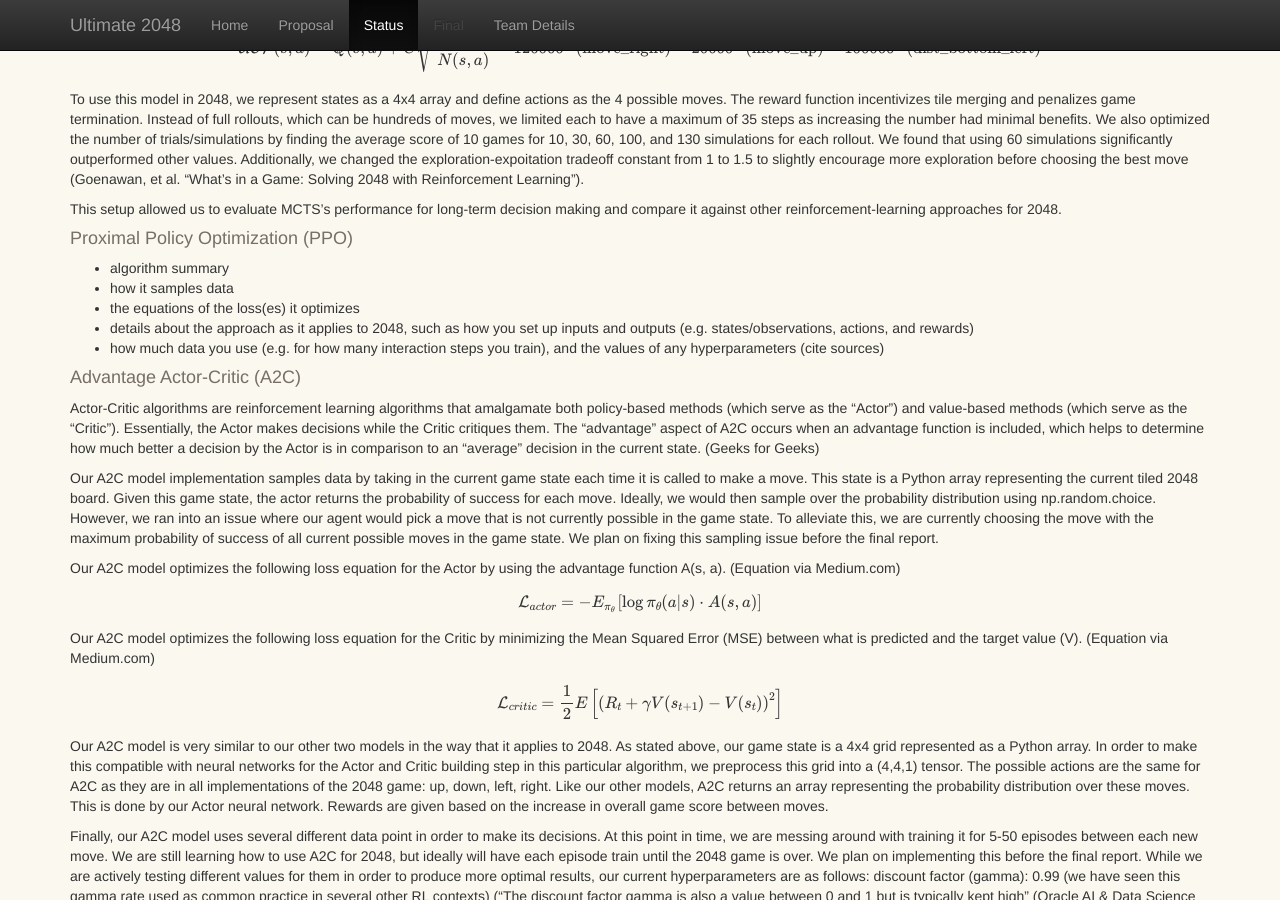
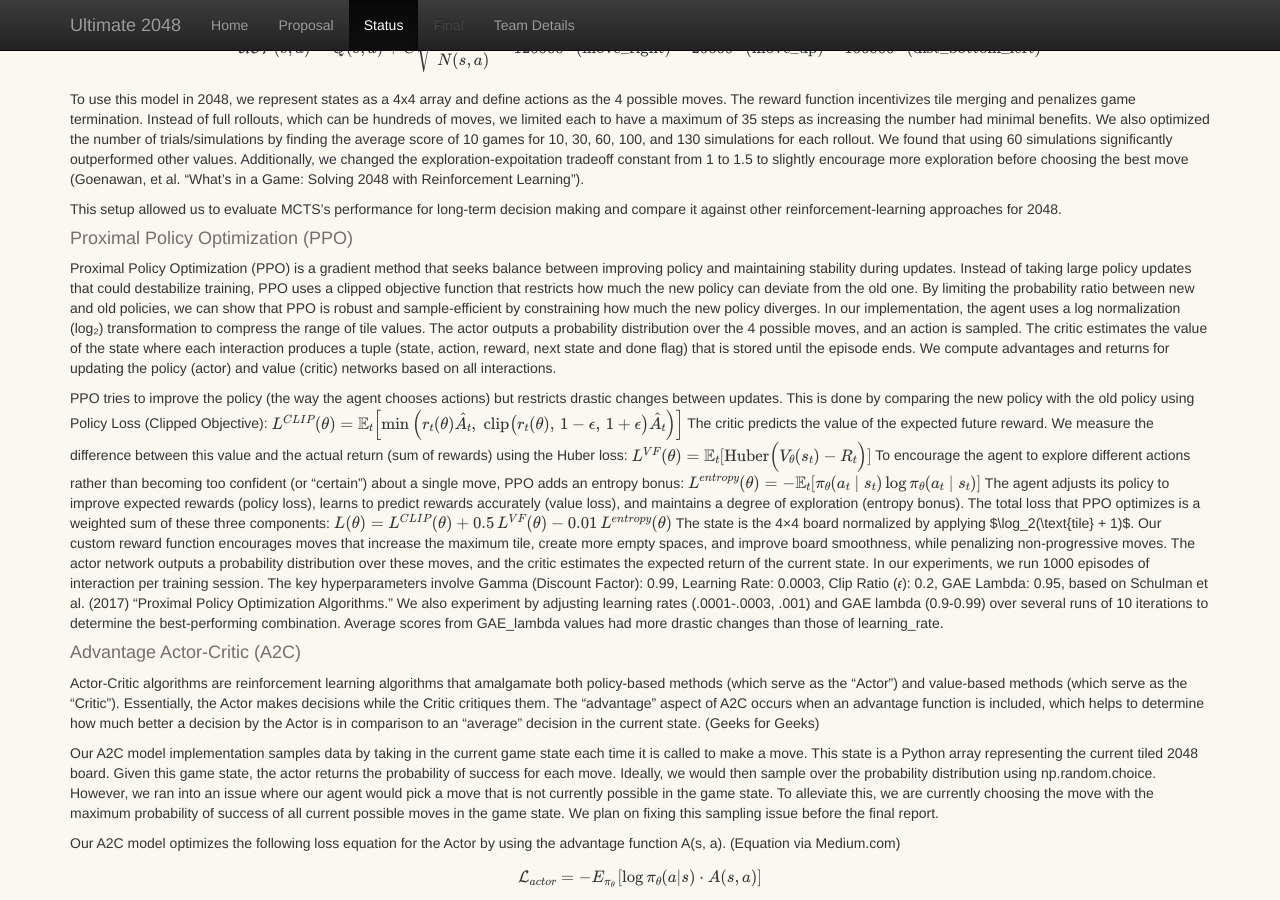
Before and after one commit to AnthonyCusi/ultimate-2048, a Jekyll site: the page built from docs/status.md, in a window 1280 px wide and 900 px high, scrolled down 1193 px. Built offline with Jekyll 4.4.1, drawn with Linux system fonts in a browser that asks for light colours; formulas are drawn with MathJax 3.

Commit message:
completed writeup

```diff
--- a/docs/status.md
+++ b/docs/status.md
@@ -32,11 +32,26 @@ To use this model in 2048, we represent states as a 4x4 array and define actions
 This setup allowed us to evaluate MCTS's performance for long-term decision making and compare it against other reinforcement-learning approaches for 2048.
 
 #### Proximal Policy Optimization (PPO)
-- algorithm summary
-- how it samples data
-- the equations of the loss(es) it optimizes
-- details about the approach as it applies to 2048, such as how you set up inputs and outputs (e.g. states/observations, actions, and rewards)
-- how much data you use (e.g. for how many interaction steps you train), and the values of any hyperparameters (cite sources)
+Proximal Policy Optimization (PPO) is a gradient method that seeks balance between improving policy and maintaining stability during updates. Instead of taking large policy updates that could destabilize training, PPO uses a clipped objective function that restricts how much the new policy can deviate from the old one. By limiting the probability ratio between new and old policies, we can show that PPO is robust and sample-efficient by constraining how much the new policy diverges.
+In our implementation, the agent uses a log normalization (log₂) transformation to compress the range of tile values. The actor outputs a probability distribution over the 4 possible moves, and an action is sampled. The critic estimates the value of the state where each interaction produces a tuple (state, action, reward, next state and done flag) that is stored until the episode ends. We compute advantages and returns for updating the policy (actor) and value (critic) networks based on all interactions.
+
+PPO tries to improve the policy (the way the agent chooses actions) but restricts drastic changes between updates. This is done by comparing the new policy with the old policy using Policy Loss (Clipped Objective):
+$$
+L^{CLIP}(\theta) = \mathbb{E}_t\!\left[\min \Big( r_t(\theta)\hat{A}_t,\; \text{clip}\big(r_t(\theta),\,1-\epsilon,\,1+\epsilon\big)\hat{A}_t \Big) \right]
+$$
+The critic predicts the value of the expected future reward. We measure the difference between this value and the actual return (sum of rewards) using the Huber loss:
+$$
+L^{VF}(\theta) = \mathbb{E}_t\!\left[\text{Huber}\Big(V_\theta(s_t) - R_t\Big)\right]
+$$
+To encourage the agent to explore different actions rather than becoming too confident (or “certain”) about a single move, PPO adds an entropy bonus:
+$$
+L^{entropy}(\theta) = -\mathbb{E}_t\!\left[\pi_\theta(a_t \mid s_t)\log \pi_\theta(a_t \mid s_t)\right]
+$$
+The agent adjusts its policy to improve expected rewards (policy loss), learns to predict rewards accurately (value loss), and maintains a degree of exploration (entropy bonus). The total loss that PPO optimizes is a weighted sum of these three components:
+$$
+L(\theta) = L^{CLIP}(\theta) + 0.5\,L^{VF}(\theta) - 0.01\,L^{entropy}(\theta)
+$$
+The state is the 4×4 board normalized by applying $\log_2(\text{tile} + 1)$. Our custom reward function encourages moves that increase the maximum tile, create more empty spaces, and improve board smoothness, while penalizing non-progressive moves. The actor network outputs a probability distribution over these moves, and the critic estimates the expected return of the current state. In our experiments, we run 1000 episodes of interaction per training session. The key hyperparameters involve Gamma (Discount Factor): 0.99, Learning Rate: 0.0003, Clip Ratio (𝜖): 0.2, GAE Lambda: 0.95, based on Schulman et al. (2017) "Proximal Policy Optimization Algorithms." We also experiment by adjusting learning rates (.0001-.0003, .001) and GAE lambda (0.9-0.99) over several runs of 10 iterations to determine the best-performing combination. Average scores from GAE_lambda values had more drastic changes than those of learning_rate.
 
 #### Advantage Actor-Critic (A2C)
 Actor-Critic algorithms are reinforcement learning algorithms that amalgamate both policy-based methods (which serve as the "Actor") and value-based methods (which serve as the "Critic").  Essentially, the Actor makes decisions while the Critic critiques them.  The "advantage" aspect of A2C occurs when an advantage function is included, which helps to determine how much better a decision by the Actor is in comparison to an "average" decision in the current state. (Geeks for Geeks)
```
Also changed, not shown: 1 other file.
